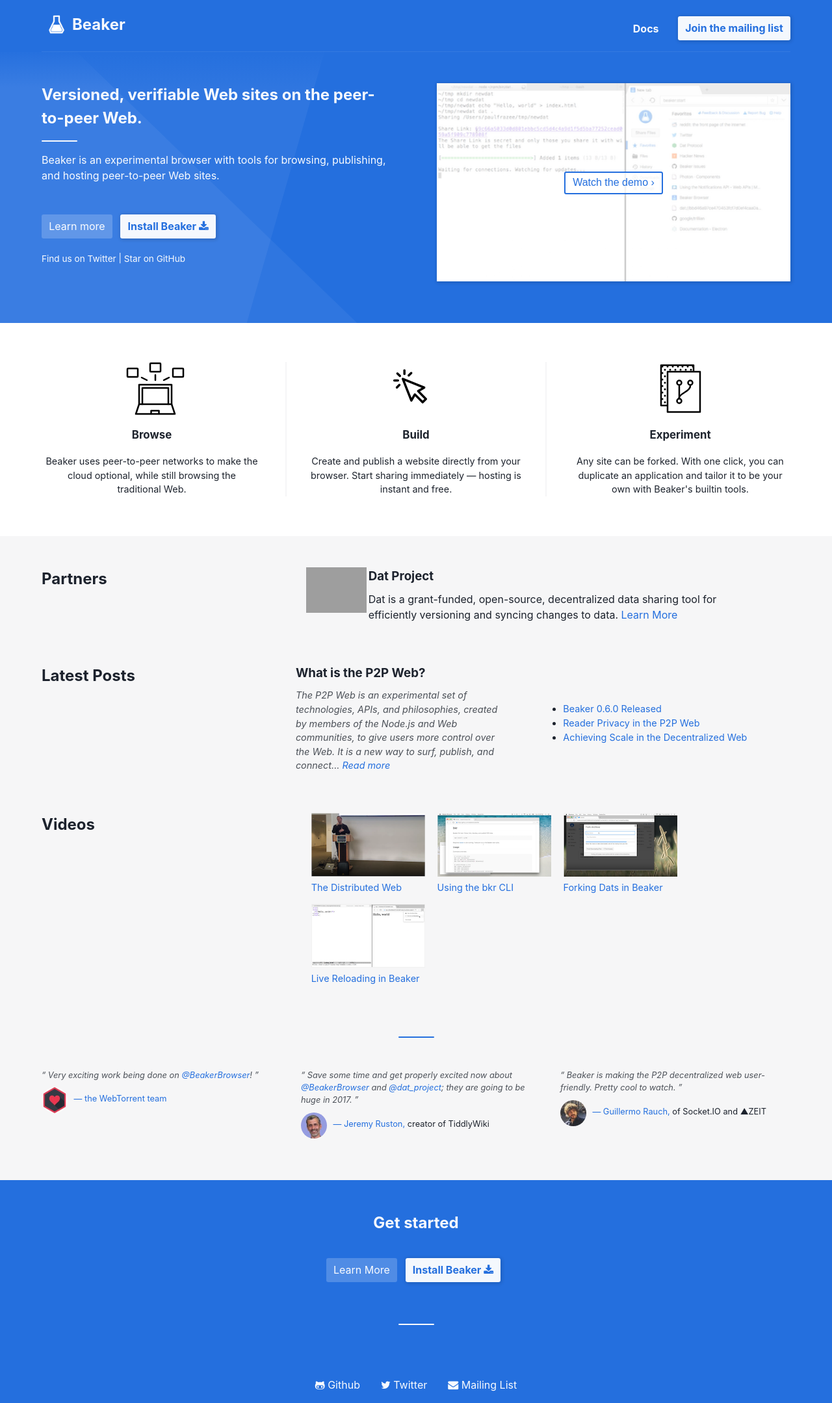
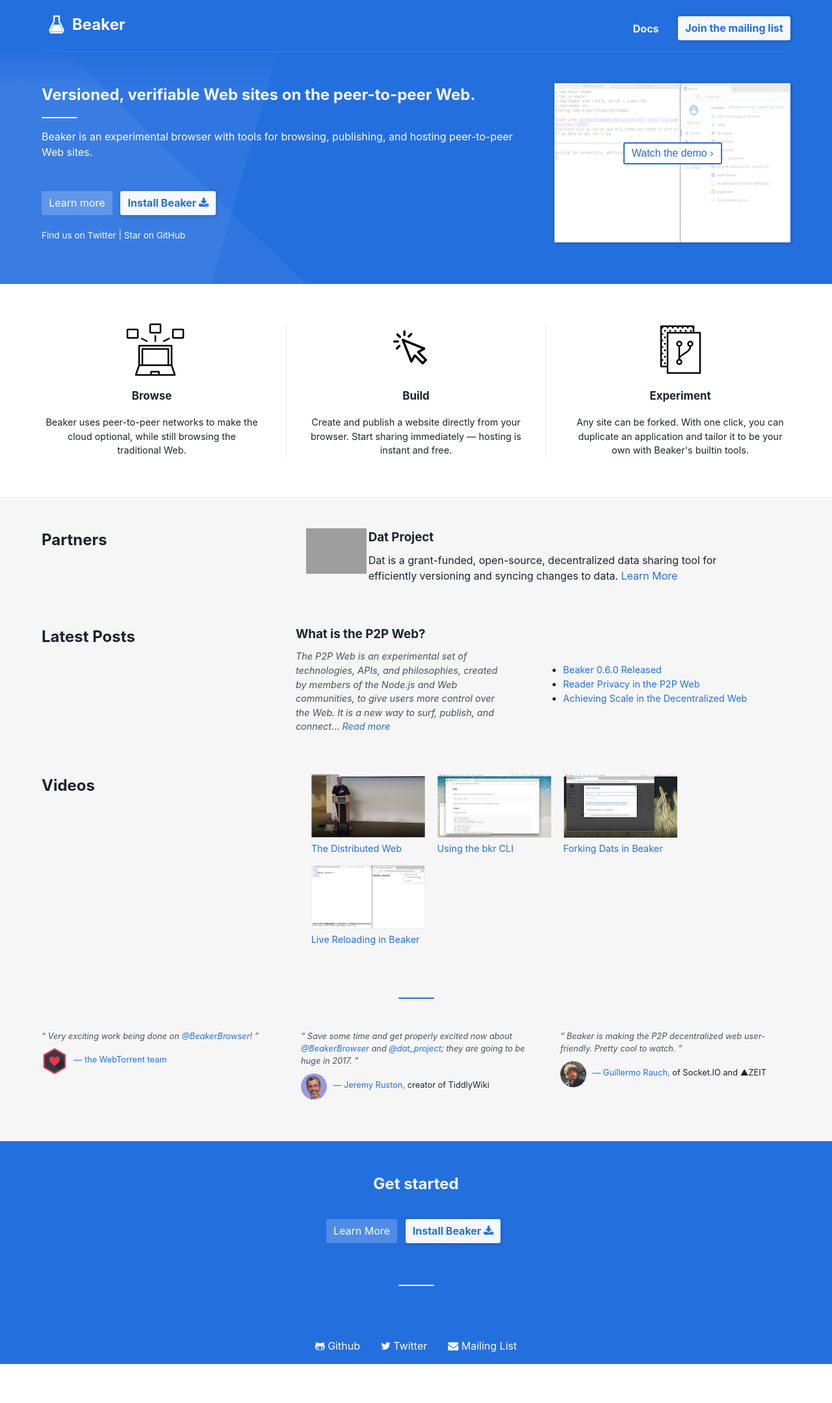
Before and after one commit to beakerbrowser/beakerbrowser.com, a Jekyll site: the page built from index.html, in a window 1280 px wide. Shown: the whole page at 65% size. Built offline with Jekyll 4.4.1, drawn with Linux system fonts in a browser that asks for light colours; after the commit the page ends 2099 px from its top, so only the background shows below that; grey boxes are pictures that could not be loaded.

Commit message:
Update hero layout

```diff
--- a/css/pages/_home.scss
+++ b/css/pages/_home.scss
@@ -33,7 +33,7 @@
   }
 
   .container {
-    @extend %grid-2;
+    @extend %grid-3;
     position: relative;
     z-index: 1;
 
@@ -50,10 +50,10 @@
 
 
   &__intro {
-    @extend %col-1-2;
+    @extend %col-2-3;
     margin: 0 auto;
 
-    @include respond-to(show-grid-2) {
+    @include respond-to(show-grid-3) {
       padding-right: 4em;
     }
   }
@@ -61,7 +61,7 @@
   .divider {
     margin: 1em auto;
 
-    @include respond-to(show-grid-2) {
+    @include respond-to(show-grid-3) {
       margin: 1em 0;
     }
   }
```
